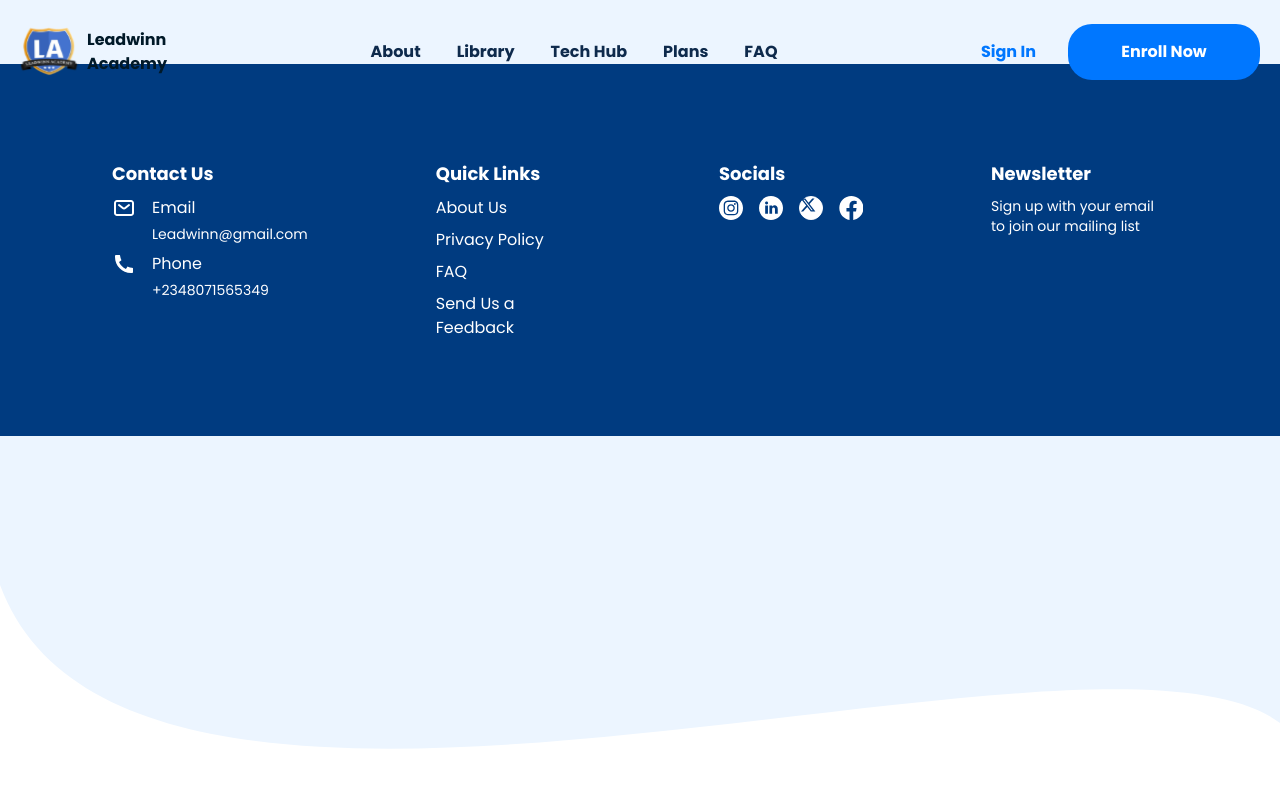
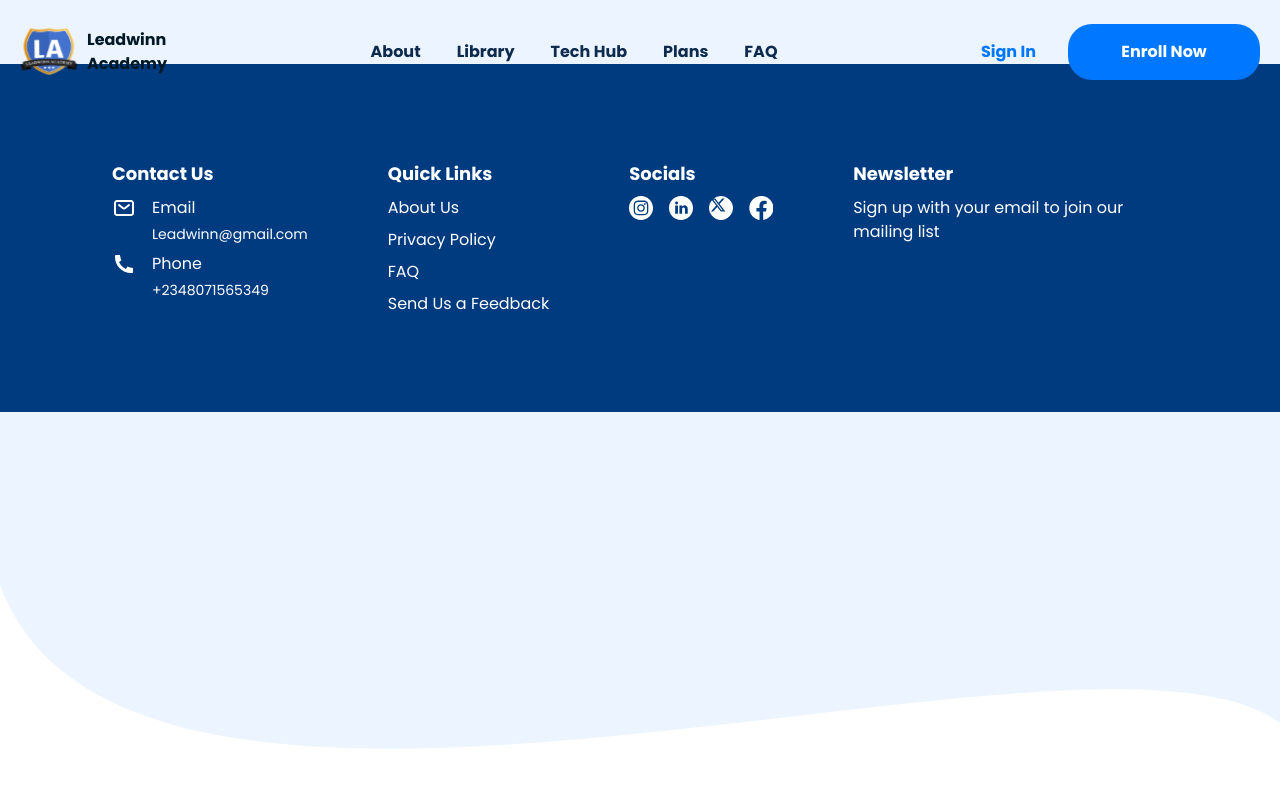
Before and after one commit to Adeleyeha-17/Leadwinn-Academy, a React (Vite) app: page / in a window 1280 px wide. Shown: the top 788 px of the page. Built offline with nearby package versions, Linux system fonts and the light colour scheme.

Commit message:
updated footer

```diff
--- a/src/components/Footer/Footer.tsx
+++ b/src/components/Footer/Footer.tsx
@@ -19,7 +19,8 @@ export const Footer = () => {
    ]
 
    return (
-      <div className="grid grid-flow-row md:grid-flow-col gap-6 md:gap-12 py-16 px-6 md:py-24 md:max-xl:px-18 xl:px-28 lg:max-xl:px-10 lg:space-x-20 bg-footer-blue text-white font-poppins">
+    <div className="bg-footer-blue text-white font-poppins ">
+      <div className="grid grid-flow-row md:grid-flow-col gap-6 lg:gap-0  py-16 px-6 md:py-24 md:max-xl:px-18 xl:px-28 lg:max-xl:px-10 lg:space-x-20 md:max-w-6xl lg:max-w-7xl mx-auto ">
 
          <div className="flex flex-col gap-2">
             <h1 className="font-bold text-lg">Contact Us</h1>
@@ -91,8 +92,10 @@ export const Footer = () => {
          <div className="flex flex-col gap-2">
             <h1 className="font-bold text-lg">Newsletter</h1>
 
-            <h1 className="text-sm">Sign up with your email to join our mailing list</h1>
+            <h1 className="text-base">Sign up with your email to join our mailing list</h1>
          </div>
       </div>
+
+    </div>
    )
 }
```
